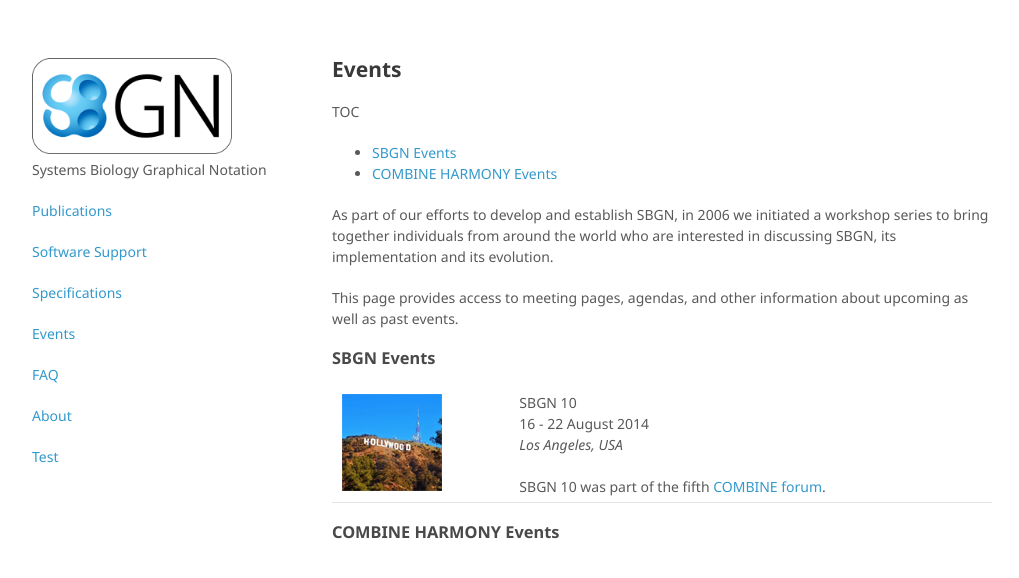
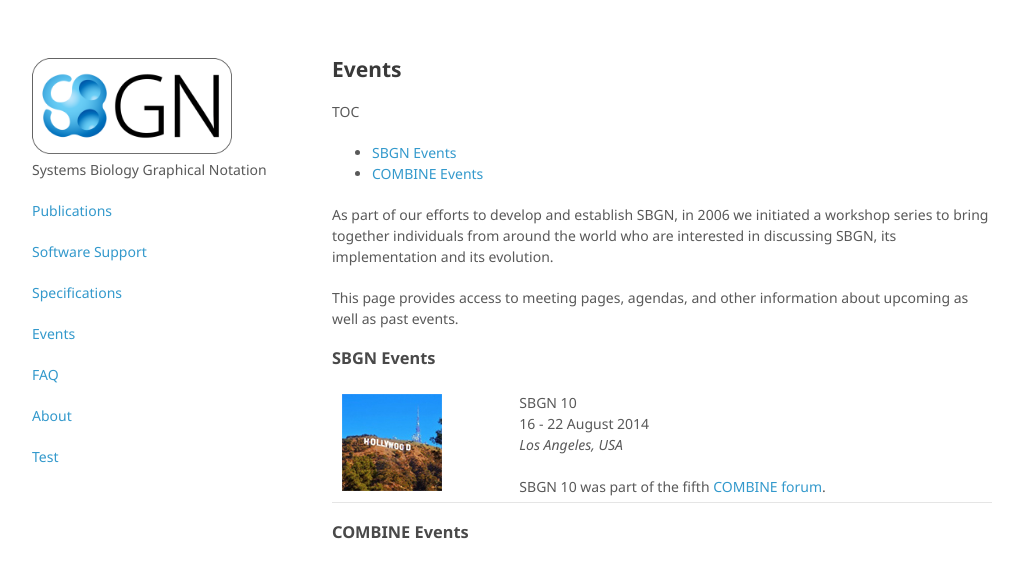
Before and after one commit to sbgn/sbgn, a Jekyll site: the page built from docs/events.md, in a window 1280 px wide, cut to the strip 0-607 px from the top of the page. Shown: the top 578 px of the strip, without its empty margins (128-1147 px from the left). Built offline with Jekyll 4.4.1, drawn with Linux system fonts in a browser that asks for light colours.

Commit message:
Update events.md

```diff
--- a/docs/events.md
+++ b/docs/events.md
@@ -8,7 +8,7 @@
 TOC
 
 *  [SBGN Events](#sbgn-events)
-*  [COMBINE HARMONY Events](#combine-harmony-events)
+*  [COMBINE Events](#combine-events)
 
 As part of our efforts to develop and establish SBGN, in 2006 we initiated a workshop series to bring together individuals from around the world who are interested in discussing SBGN, its implementation and its evolution.
 
@@ -17,6 +17,6 @@
 ### SBGN Events
 
 | - | - |
-| ![SBGN 10](../images/SBGN10-100x100.jpg) | SBGN 10<br>16 - 22 August 2014<br>*Los Angeles, USA*<br><br>SBGN 10 was part of the fifth [COMBINE forum](). |
+| ![SBGN 10](../images/SBGN10-100x100.jpg) | SBGN 10<br>16 - 22 August 2014<br>*Los Angeles, USA*<br><br>SBGN 10 was part of the fifth [COMBINE forum](http://co.mbine.org/events/COMBINE_2014). |
 
-### COMBINE HARMONY Events
+### COMBINE Events
```
